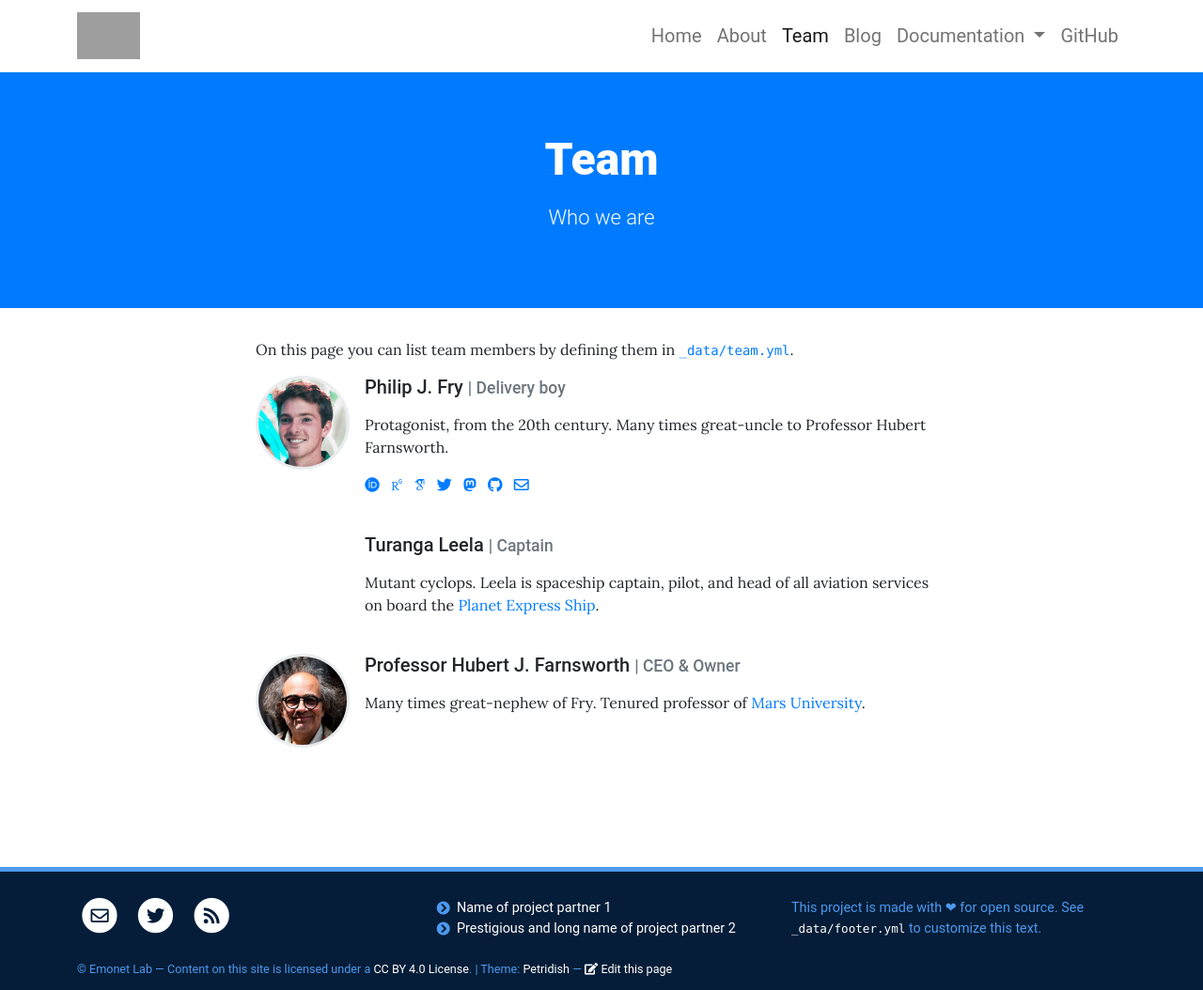
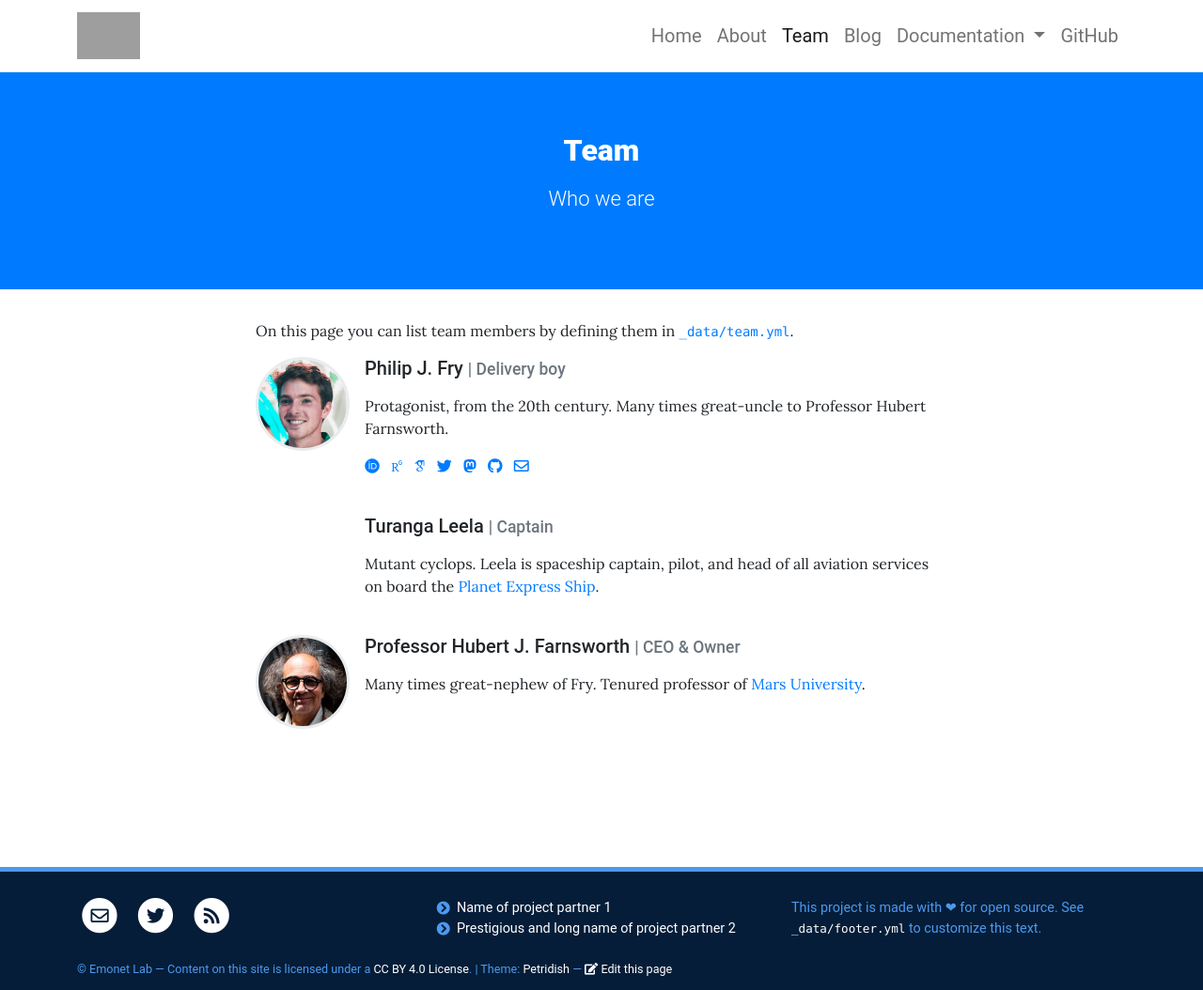
Before and after one commit to gumadeiras/emonetlab, a Jekyll site: the page built from pages/team.md, in a window 1280 px wide. Shown: the whole page at 94% size. Built offline with Jekyll 4.4.1, drawn with Linux system fonts in a browser that asks for light colours; some web fonts are replaced; grey boxes are pictures that could not be loaded.

Commit message:
smaller splash font h1

```diff
--- a/_sass/_header.scss
+++ b/_sass/_header.scss
@@ -43,7 +43,7 @@
   }
 
   h1 {
-    $header-h1: 3rem;
+    $header-h1: 2rem;
     font-size: $header-h1;
     font-weight: 800;
 
```
